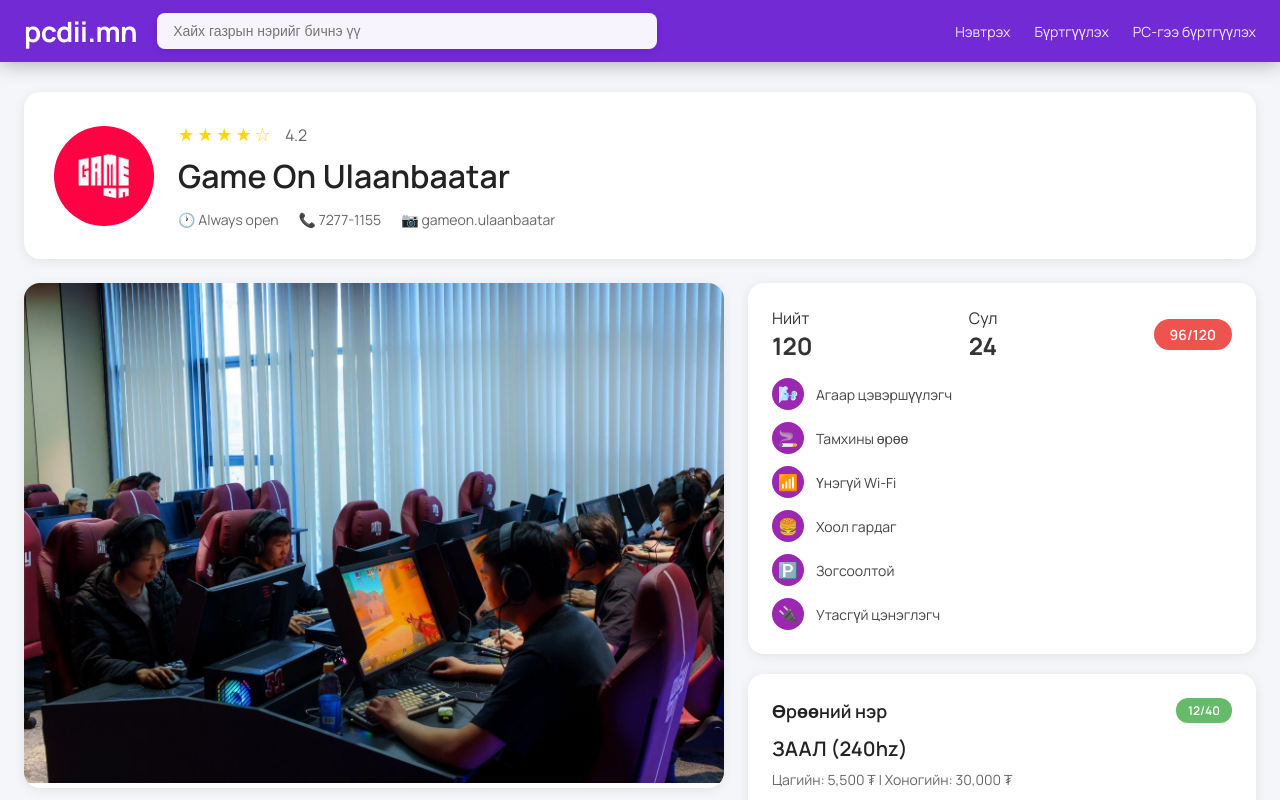
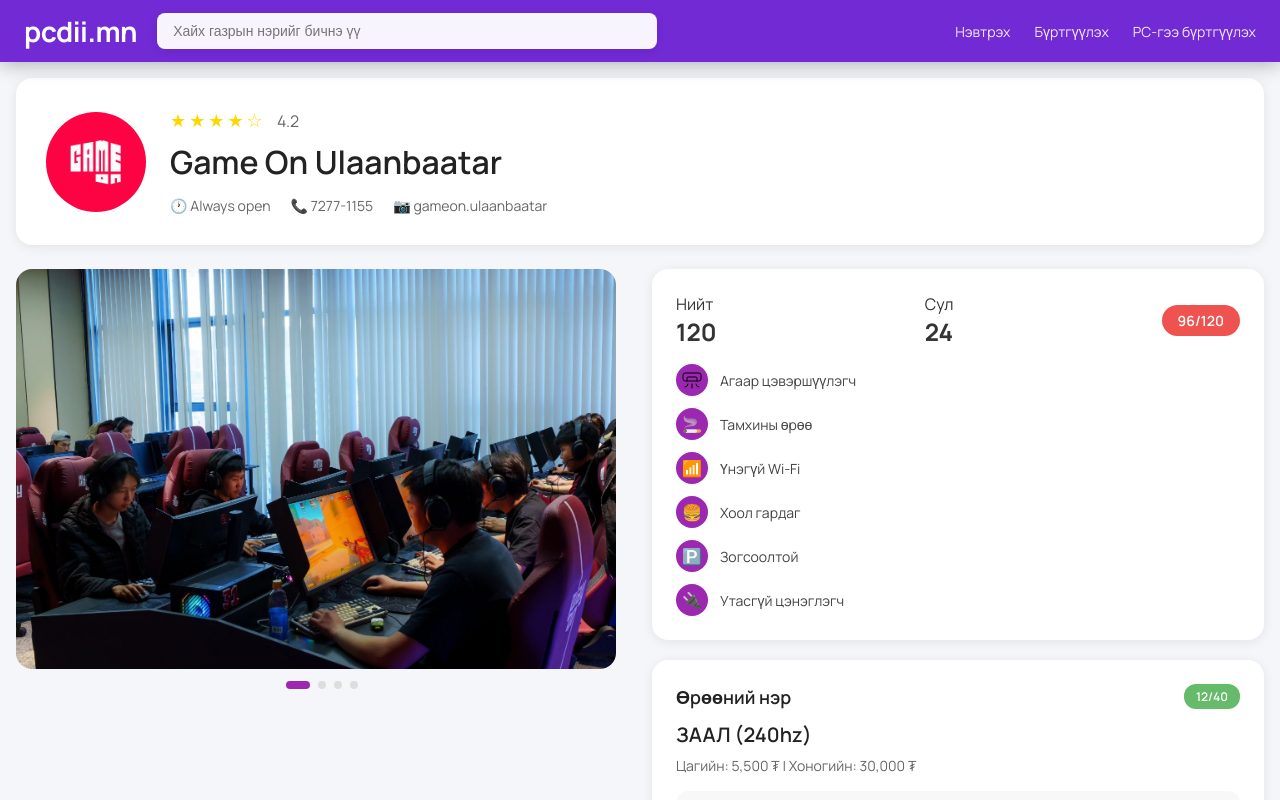
Before and after one commit to TemuulenMunkh/web-bag-pcdii, a plain HTML site: page web/pc.html in a window 1280 px wide. Shown: the top 800 px of the page. Drawn offline with Linux system fonts and the light colour scheme.

Commit message:
pre component

```diff
--- a/web/pc.html
+++ b/web/pc.html
@@ -41,7 +41,15 @@
     </div>
     <div class="main-content">
       <div class="left-section">
-        <img id="main-image" src="./images/Game.On.1.jpg" alt="Game On Ulaanbaatar">
+        <div class="image-wrapper">
+          <img id="main-image" src="./images/Game.On.1.jpg" alt="Game On Ulaanbaatar">
+        </div>
+        <div class="carousel-dots">
+          <div class="dot active" onclick="changeImage('./images/Game.On.1.jpg', this)"></div>
+          <div class="dot" onclick="changeImage('./images/Game.On.2.jpg', this)"></div>
+          <div class="dot" onclick="changeImage('./images/Game.On.3.jpg', this)"></div>
+          <div class="dot" onclick="changeImage('./images/Game.On.4.jpg', this)"></div>
+        </div>
       </div>
       <div class="right-section">
         <div class="card">
@@ -56,7 +64,15 @@
           </div>
           <div class="features-list">
             <div class="feature-item">
-              <div class="feature-icon">🌬️</div>
+              <div class="feature-icon">
+                <svg xmlns="http://www.w3.org/2000/svg" width="24" height="24" viewBox="0 0 24 24" fill="none" stroke="#000000" stroke-width="1" stroke-linecap="round" stroke-linejoin="round" >
+                  <path d="M8 16a3 3 0 0 1 -3 3" />
+                  <path d="M16 16a3 3 0 0 0 3 3" />
+                  <path d="M12 16v4" />
+                  <path d="M3 5m0 2a2 2 0 0 1 2 -2h14a2 2 0 0 1 2 2v4a2 2 0 0 1 -2 2h-14a2 2 0 0 1 -2 -2z" />
+                  <path d="M7 13v-3a1 1 0 0 1 1 -1h8a1 1 0 0 1 1 1v3" />
+                </svg>
+              </div>
               <span>Агаар цэвэршүүлэгч</span>
             </div>
             <div class="feature-item">
@@ -143,7 +159,7 @@
     :root {
       --primary-color: #722ad5;
       --secondary-color: #8F54DE;
-      --accent-color: ##8DD52A;
+      --accent-color: #8DD52A;
       --text-color: #ffffff;
       --bg-color: #F5F6FA;
       --sidebar-bg-color: #F5F6FA;
@@ -210,6 +226,10 @@
       border: none;
       font-size: 14px;
     }
+    .left-section{
+      position: relative;
+      width: 100%;
+    }
     .nav-links {
       margin-left: auto;
       display: flex;
@@ -224,7 +244,7 @@
     .container {
       max-width: 1400px;
       margin: 0 auto;
-      padding: 30px 24px;
+      padding: 16px 16px;
     }
     .header-section {
       background: white;
@@ -240,6 +260,20 @@
       width: 100px;
       height: 100px;
       border-radius: 50%;
+    }
+    .image-wrapper {
+      position: relative;
+      width: 600px;
+      height: auto;
+      overflow: hidden;
+      aspect-ratio: 3/2;
+      border-radius: 16px;
+    }
+    .image-wrapper img {
+      display: block;
+      width: 100%;
+      height: 100%;
+      object-fit: cover;
     }
     .place-info {
       flex: 1;
@@ -276,20 +310,8 @@
     }
     .main-content {
       display: grid;
-      grid-template-columns: 1.5fr 1fr;
+      grid-template-columns: 1fr 1fr;
       gap: 24px;
-    }
-    .left-section {
-      background: white;
-      border-radius: 16px;
-      overflow: hidden;
-      box-shadow: 0 2px 12px rgba(0,0,0,0.08);
-      height: fit-content;
-    }
-    .left-section img {
-      width: 100%;
-      height: 500px;
-      object-fit: cover;
     }
     .image-nav {
       position: absolute;
```
Also changed, not shown: web/card.js (added, +8 -0 lines), web/data.json (added, +24 -0 lines), web/homepage.html (+6 -6 lines).
